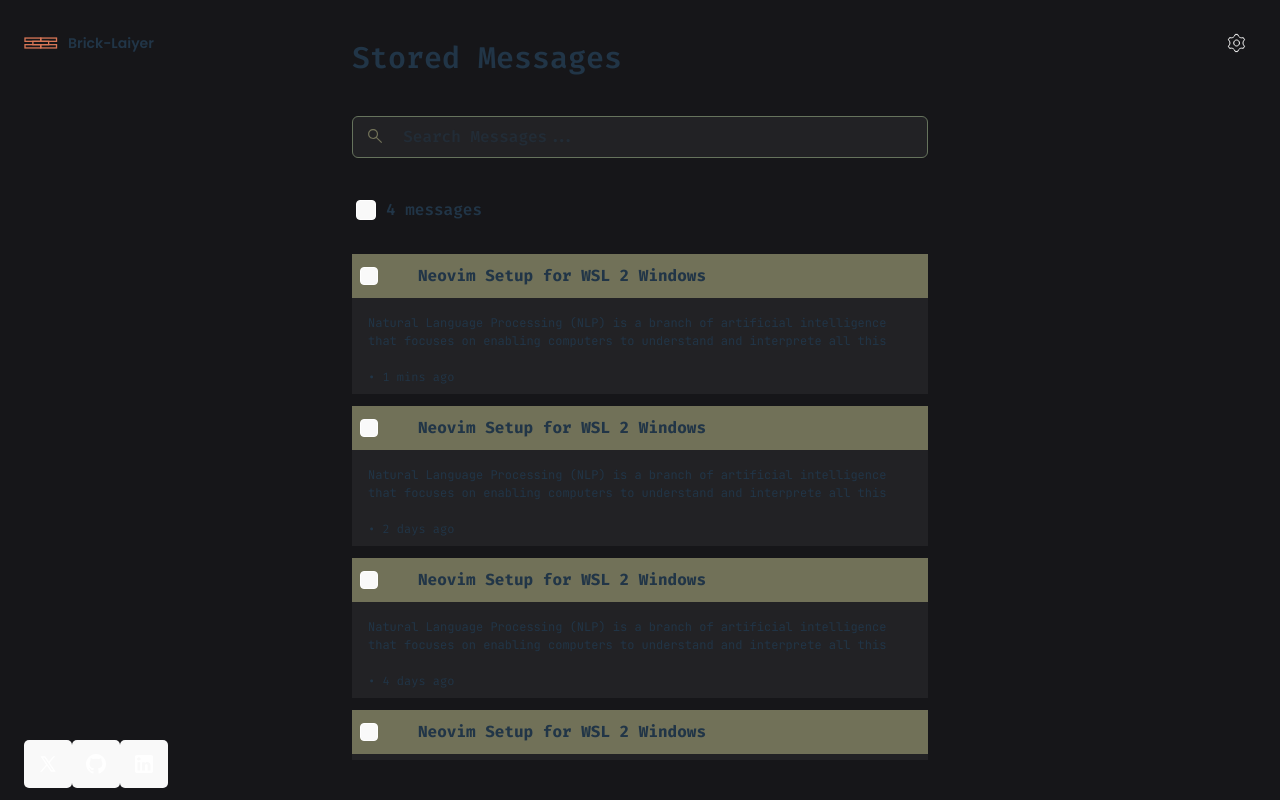
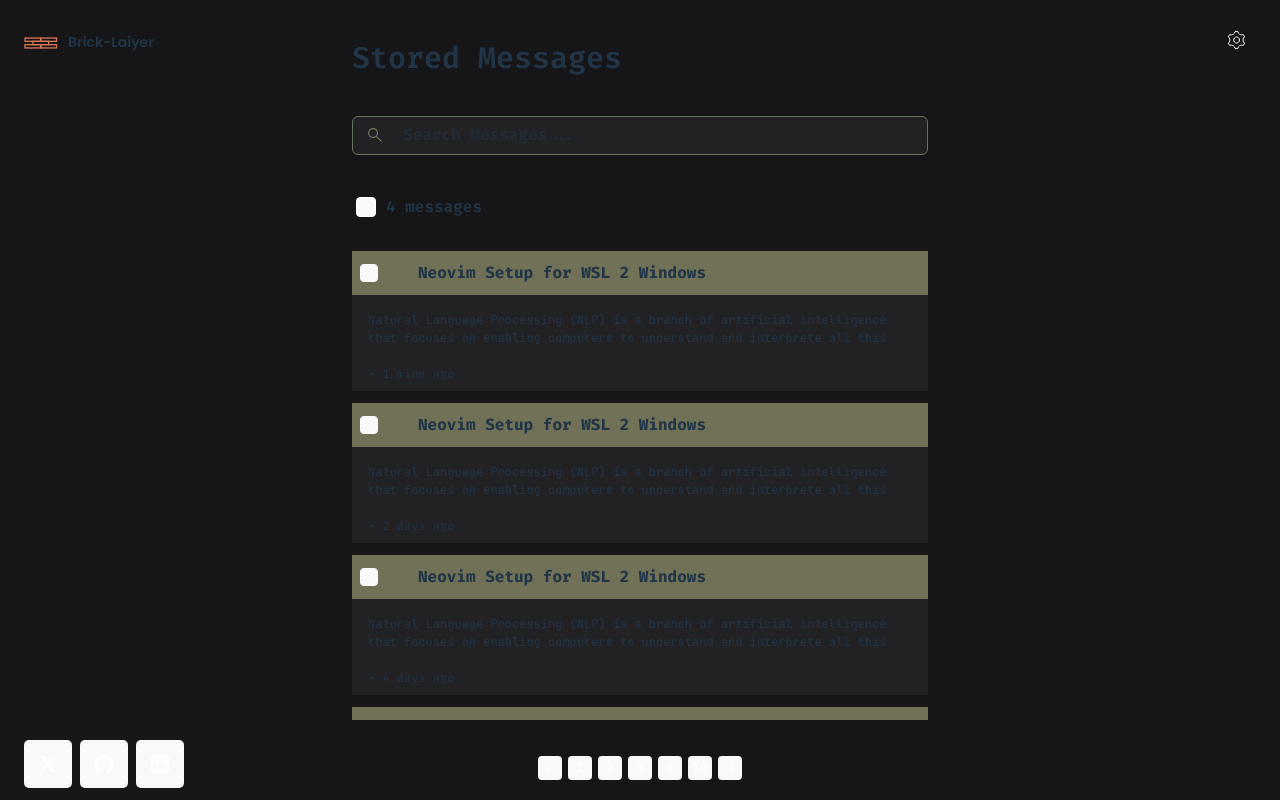
Before and after one commit to SarkiMudboy/BrickLaiyer-AI-Chat, a React (Vite) app: page / in a window 1280 px wide. Both pictures are taken after typing "Sample" into the empty fields and a click on the button "Storage". Built offline with nearby package versions, Linux system fonts and the light colour scheme.

Commit message:
feat: added initial pagination logic and button ui

```diff
--- a/src/App.tsx
+++ b/src/App.tsx
@@ -28,7 +28,7 @@ function NavBar() {
 
 function Logo() {
   return (
-    <span className="inline-flex items-center justify-between space-x-2.5">
+    <span className="absolute left-6 top-8 inline-flex items-center justify-between space-x-2.5">
       <BricksIcon />
       <span className="font-poppins font-semibold text-[14px]">
         Brick-Laiyer
@@ -39,7 +39,7 @@ function Logo() {
 
 function SettingsButton() {
   return (
-    <span className="flex items-center justify-center size-10 hover:rounded-[5px] hover:bg-[#717158] hover:opacity-45">
+    <span className="absolute right-6 top-5 flex items-center justify-center size-10 hover:rounded-[5px] hover:bg-[#717158] hover:opacity-45">
       <Cog />
     </span>
   );
@@ -60,12 +60,12 @@ function Footer({ currentWindow }: { currentWindow: Window }) {
 function Main() {
   const [currentWindow, setCurrentWindow] = useState<Window>("chat");
   return (
-    <div className="flex-1">
+    <div className="flex-1 static">
       <InteractiveChatWindow
         currentWindow={currentWindow}
         onWindowChange={setCurrentWindow}
       />
-      <Footer currentWindow={currentWindow} />
+      {currentWindow == "chat" && <StoreMessagesCheckBox />}
     </div>
   );
 }
@@ -93,7 +93,7 @@ function InteractiveChatWindow({
 function StoreMessagesCheckBox() {
   const [storeMessages, setStoreMessages] = useState(false);
   return (
-    <div className="fixed inline-flex gap-3.5 left-[45%]">
+    <div className="absolute bottom-6 inline-flex gap-3.5 left-[45%]">
       <button
         className="flex items-center justify-center size-5 rounded-sm border border-[#08CB00]"
         onClick={() => setStoreMessages(!storeMessages)}
@@ -118,7 +118,9 @@ function SocialLinks() {
 
   return (
     <div>
-      <ul className="flex items-center justify-center">{links}</ul>
+      <ul className="absolute left-6 bottom-3 flex items-center justify-center gap-2">
+        {links}
+      </ul>
     </div>
   );
 }
@@ -449,9 +451,12 @@ function PromptHistoryItem({
 
 function App() {
   return (
-    <div className="flex flex-col w-screen h-screen box-border bg-[#161619]">
-      <NavBar />
+    <div className="flex flex-col static w-screen h-screen box-border bg-[#161619]">
+      {/* <NavBar /> */}
+      <Logo />
+      <SettingsButton />
       <Main />
+      <SocialLinks />
     </div>
   );
 }
--- /dev/null
+++ b/src/components/Pagination.tsx
@@ -0,0 +1,119 @@
+import ArrowRight from "../assets/arrow-right.svg?react";
+import ArrowLeft from "../assets/arrow-left.svg?react";
+
+class Pages {
+  private data: any[];
+  private pageSize: number;
+  public currentPage: number;
+
+  constructor(data: any[], pageSize = 10) {
+    this.data = data;
+    this.currentPage = 1;
+    this.pageSize = pageSize;
+  }
+
+  getPageLength() {
+    return this.data.length / this.pageSize;
+  }
+
+  getPage(page: number) {
+    page = page ? page : this.currentPage + 1;
+
+    if (0 > page || page > this.data.length / this.pageSize) {
+      throw new Error("Page out of range");
+    }
+    const start = (page - 1) * this.pageSize;
+    const stop = start + this.pageSize;
+
+    return this.data.slice(start, stop);
+  }
+}
+
+function PageButton({
+  pageNumber,
+  selected,
+  onSelect,
+}: {
+  pageNumber: number | "...";
+  selected: boolean;
+  onSelect: () => void;
+}) {
+  return (
+    <button
+      className={`flex items-center justify-center size-6 rounded-sm ${
+        selected ? "bg-[#94B280]" : "hover:bg-[#2A2A2C]"
+      }`}
+      onClick={() => onSelect}
+    >
+      <span className="font-firacode text-sm text-white">{pageNumber}</span>
+    </button>
+  );
+}
+
+function NavBtn({
+  nextPage,
+  children,
+}: {
+  nextPage: () => void;
+  children: React.ReactNode;
+}) {
+  return (
+    <button
+      className="flex items-center justify-center size-6 rounded-sm hover:bg-[#2A2A2C]"
+      onClick={() => nextPage()}
+    >
+      {children}
+    </button>
+  );
+}
+
+interface PageProps {
+  pages: number[];
+  currentPage: number;
+  onSelectPage: (pageNumber: number) => void;
+}
+
+// array [ 1, 2, 3, "...", 4]
+
+export default function Page({ pageData }: { pageData: PageProps }) {
+  let columnLength = pageData.pages.length + 2;
+
+  const pages = pageData.pages.map((page) => (
+    <PageButton
+      key={page}
+      pageNumber={page}
+      selected={page === pageData.currentPage}
+      onSelect={() => pageData.onSelectPage(page)}
+    />
+  ));
+
+  // if (pageData.pageLength <= 5) {
+  //   columnLength = pageData.pageLength + 2;
+
+  //   const entries = [...Array(pageData.pageLength + 1).keys()];
+  //   pages = entries.map((page) => (
+  //     <PageButton
+  //       key={page}
+  //       pageNumber={page}
+  //       selected={page === pageData.currentPage}
+  //       onSelect={() => pageData.onSelectPage(page)}
+  //     />
+  //   ));
+  // }
+
+  return (
+    <div className="flex flex-row absolute bottom-5 gap-1.5">
+      <NavBtn nextPage={() => console.log("previous page")}>
+        <span>
+          <ArrowLeft />
+        </span>
+      </NavBtn>
+      {pages}
+      <NavBtn nextPage={() => console.log("next page")}>
+        <span>
+          <ArrowRight />
+        </span>
+      </NavBtn>
+    </div>
+  );
+}
--- a/src/components/StoredMessages.tsx
+++ b/src/components/StoredMessages.tsx
@@ -2,6 +2,7 @@ import { useState } from "react";
 import Search from "../assets/Search";
 import CheckMark from "../assets/CheckMark";
 import Bin from "../assets/trash.svg?react";
+import Pages from "./Pagination";
 
 const messages = [
   {
@@ -134,8 +135,11 @@ export default function StoredMessages() {
   }
 
   return (
-    <div className="flex flex-col w-[45%] fixed top-10 bottom-10">
-      <h2 className="font-firacode font-semibold text-3xl">Stored Messages</h2>
+    <>
+      <div className="flex flex-col w-[45%] absolute top-10 bottom-20">
+        <h2 className="font-firacode font-semibold text-3xl">
+          Stored Messages
+        </h2>
         <div className="flex w-full h-12 mt-10 rounded-md bg-[#222225] border border-[#66735d]">
           <span className="flex w-12 justify-center items-center">
             <Search color="#717158" />
@@ -162,5 +166,13 @@ export default function StoredMessages() {
           onSelectMessage={(msg) => setSelectedMessages(msg)}
         />
       </div>
+      <Pages
+        pageData={{
+          pages: [1, 2, 3, 4, 10],
+          currentPage: 1,
+          onSelectPage: (pgNum) => console.log(pgNum),
+        }}
+      />
+    </>
   );
 }
```
Also changed, not shown: src/assets/arrow-left.svg (added). Lines whose indentation alone changed are shown as unchanged.
